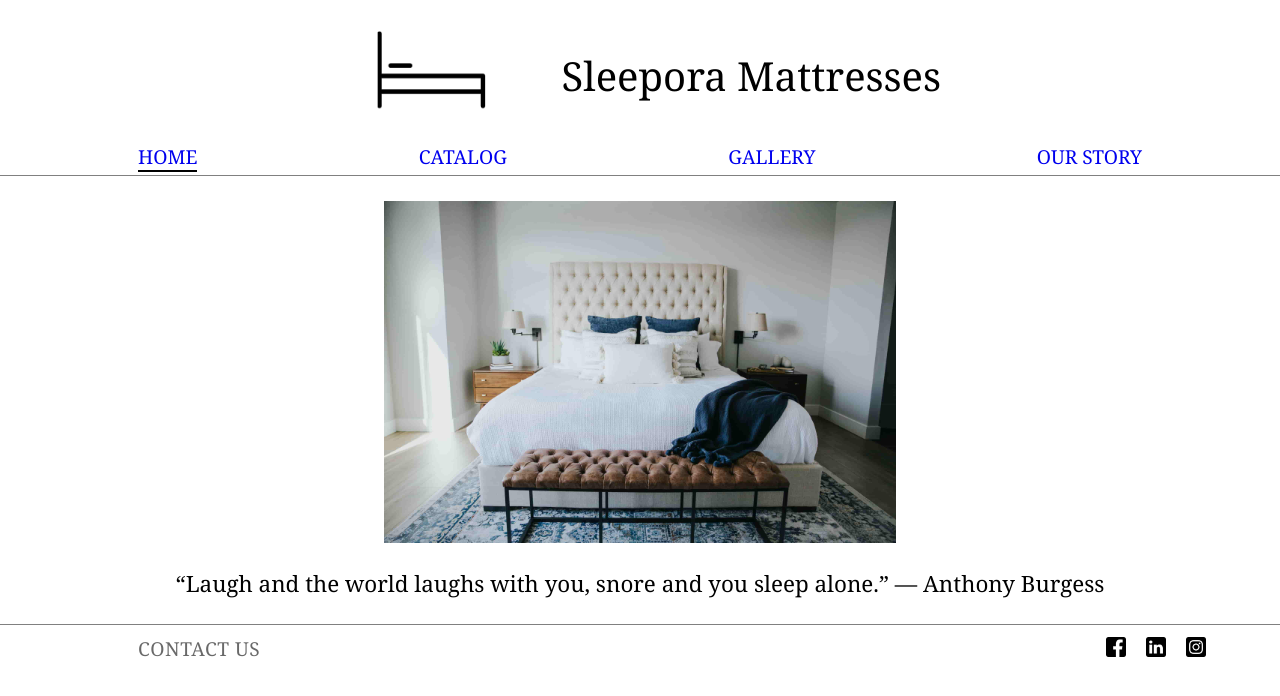
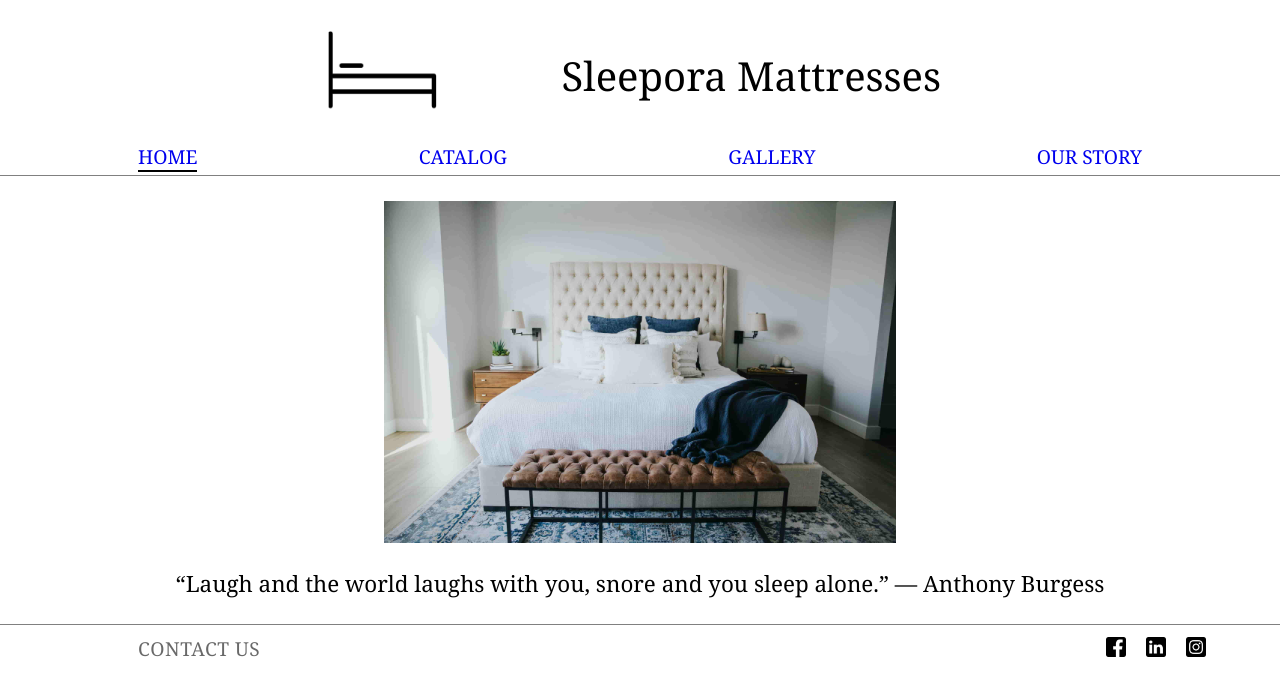
Before and after one commit to NorthUniverse/sleepora-react, a React (Create React App) app: page / in a window 1280 px wide. Shown: the top 696 px of the page. Built offline with nearby package versions, Linux system fonts and the light colour scheme.

Commit message:
header img link

```diff
--- a/src/assets/components/header/header.js
+++ b/src/assets/components/header/header.js
@@ -9,10 +9,12 @@ function Header() {
         <React.Fragment>
             <div className="banner">
                 <div className="banner-image">
-                    <img src= { logo } alt="banner picture"/>
+                    <NavLink exact to="/">
+                        <img src= { logo } alt="banner picture"/>
+                    </NavLink>
                 </div>
                 <div className="banner-text">
-                    Sleepora Mattresses
+                        Sleepora Mattresses
                 </div>
             </div>
 
```
